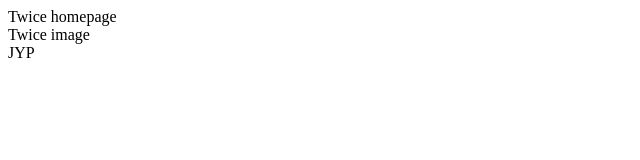
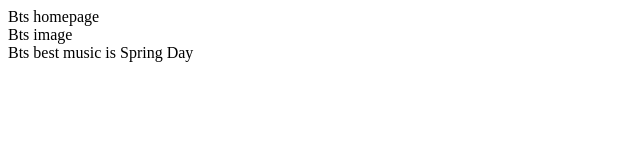
Before and after one commit to wildrodentsomeonewho19/my-git-project, a plain HTML site: page index.html in a window 1280 px wide. Shown: the whole page, without its empty margins (0-640 px from the left). Drawn offline with Linux system fonts and the light colour scheme.

Commit message:
Add BTS Intro in htmp's body

```diff
--- a/index.html
+++ b/index.html
@@ -1,5 +1,5 @@
 <html>
-	<head>Twice homepage</head>
-	<div>Twice image</div>
-	<footer>JYP</footer>
+	<head>Bts homepage</head>
+	<div>Bts image</div>
+	<Body>Bts best music is Spring Day</Body>
 </html>
```
